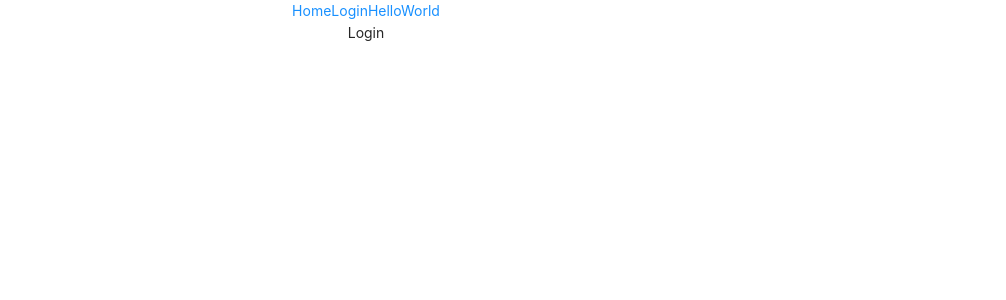
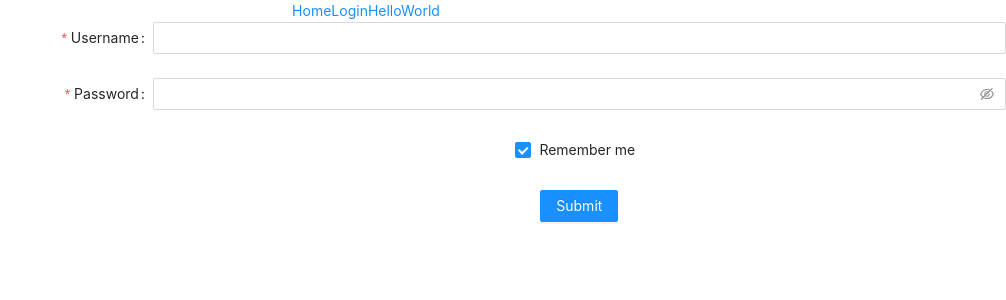
Before and after one commit to 26huitailang/golang-web, a React (Create React App) app in the folder reactapp/: page /#/login in a window 1280 px wide. Shown: the top 300 px of the page, without its empty margins (274-1280 px from the left). Built offline with nearby package versions, Linux system fonts and the light colour scheme; no server answers.

Commit message:
feat: router push

```diff
--- a/reactapp/src/App.tsx
+++ b/reactapp/src/App.tsx
@@ -1,7 +1,7 @@
 import React, {FC, ReactElement} from 'react';
 import './App.css';
 import {HashRouter, Link, Route, Switch} from 'react-router-dom';
-import {Login} from './components/login';
+import Login from './components/login';
 
 function Home (props: any) {
   console.log('home', props)
--- a/reactapp/src/components/login/index.tsx
+++ b/reactapp/src/components/login/index.tsx
@@ -1,14 +1,59 @@
 import React, {ReactElement} from 'react';
 import axios from 'axios';
+import { Form, Input, Button, Checkbox } from 'antd';
 
-export function Login (): ReactElement {
-  axios.post('/login', {username: 'test', password: '123123'}).then((response: any) => {
-    console.log(response.data)
-  })
-    .catch((error:any) => {
-      console.log(error)
+export default function Login (props: any): ReactElement {
+
+  const onFinish = (values: any) => {
+    console.log('Success:', values);
+    axios.post('/login', {username: 'test', password: '123123'}).then((response: any) => {
+      console.log(response.data)
+      props.history.push({pathname: '/'})
     })
+      .catch((error:any) => {
+        console.log(error)
+      })
+  };
+
+  const onFinishFailed = (errorInfo: any) => {
+    console.log('Failed:', errorInfo);
+  };
+
   return (
-    <div>Login</div>
-  )
+    <Form
+      name="basic"
+      labelCol={{ span: 8 }}
+      wrapperCol={{ span: 16 }}
+      initialValues={{ remember: true }}
+      onFinish={onFinish}
+      onFinishFailed={onFinishFailed}
+      autoComplete="off"
+    >
+      <Form.Item
+        label="Username"
+        name="username"
+        rules={[{ required: true, message: 'Please input your username!' }]}
+      >
+        <Input />
+      </Form.Item>
+
+      <Form.Item
+        label="Password"
+        name="password"
+        rules={[{ required: true, message: 'Please input your password!' }]}
+      >
+        <Input.Password />
+      </Form.Item>
+
+      <Form.Item name="remember" valuePropName="checked" wrapperCol={{ offset: 8, span: 16 }}>
+        <Checkbox>Remember me</Checkbox>
+      </Form.Item>
+
+      <Form.Item wrapperCol={{ offset: 8, span: 16 }}>
+        <Button type="primary" htmlType="submit">
+            Submit
+        </Button>
+      </Form.Item>
+    </Form>
+  );
 }
--- a/reactapp/src/react-app-env.d.ts
+++ b/reactapp/src/react-app-env.d.ts
@@ -1 +1 @@
-/// <reference types="react-scripts" />
+// / <reference types="react-scripts" />
--- a/reactapp/src/router/index.tsx
+++ b/reactapp/src/router/index.tsx
@@ -1,8 +1,3 @@
-import {HashRouter} from 'react-router-dom';
 import {createHashHistory, History} from 'history';
 
 export const history: History = createHashHistory();
-
-export default class MyRouter extends HashRouter {
-  history: History = history;
-}
```
Also changed, not shown: reactapp/src/setupProxy.ts (deleted, +0 -16 lines).
